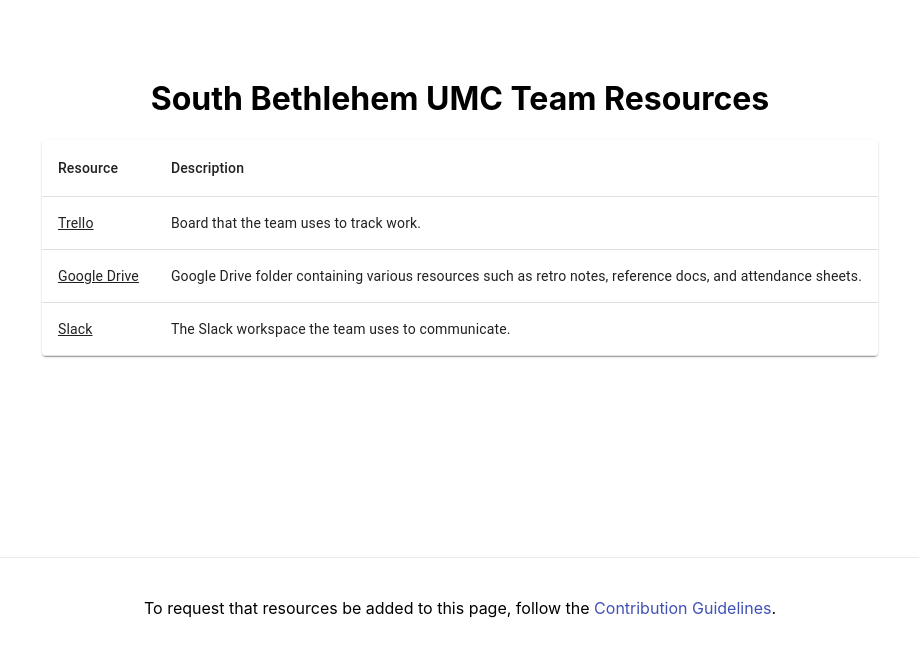
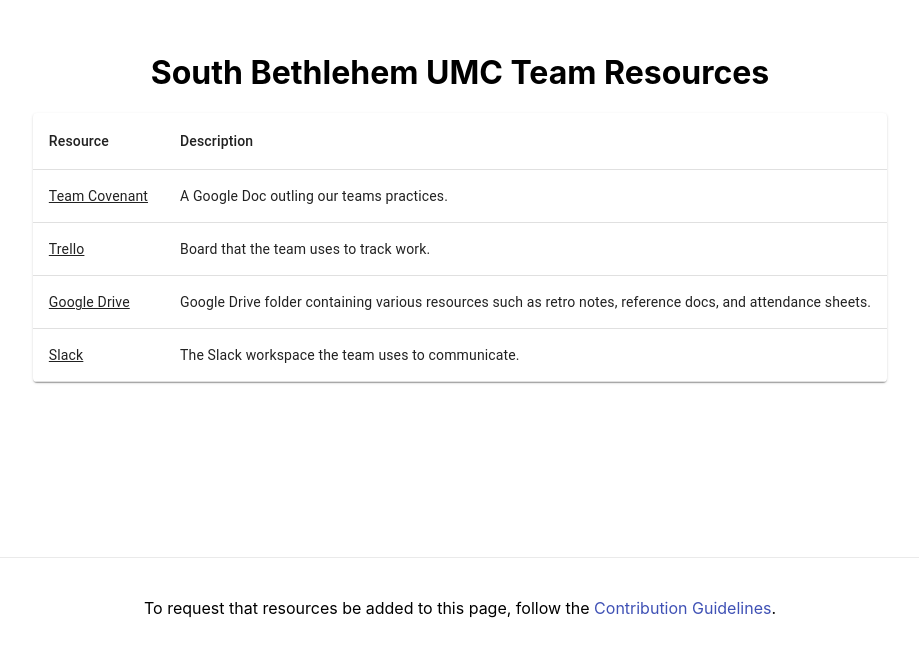
Before and after one commit to bmanley91/sbumc-resource-site, a Next.js app: page / in a window 1280 px wide. Shown: the part 143-800 px from the top of the page, without its empty margins (180-1099 px from the left). Built offline with nearby package versions, Linux system fonts and the light colour scheme.

Commit message:
Added team covenant to resources.

```diff
--- a/data/resources.js
+++ b/data/resources.js
@@ -1,4 +1,8 @@
 export const resourceData = [{
+    name: 'Team Covenant',
+    link: 'https://docs.google.com/document/d/1WW6Sntp3YbnQSOjNs0mR0lUP1xci57njjzh-AyXabiI/edit#',
+    description: 'A Google Doc outling our teams practices.'
+},{
     name: 'Trello',
     link: 'https://trello.com/b/AscoXdqn/south-bethlehem-umc-board',
     description: 'Board that the team uses to track work.'
```
